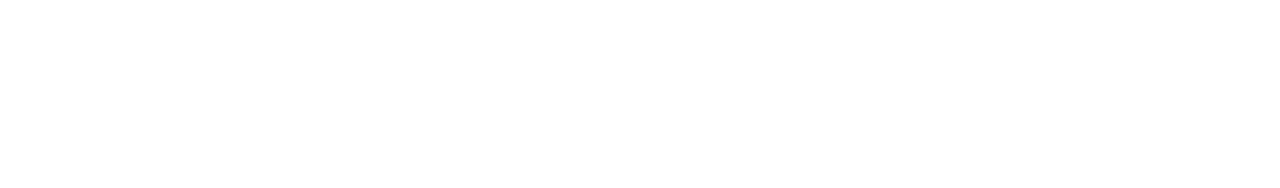
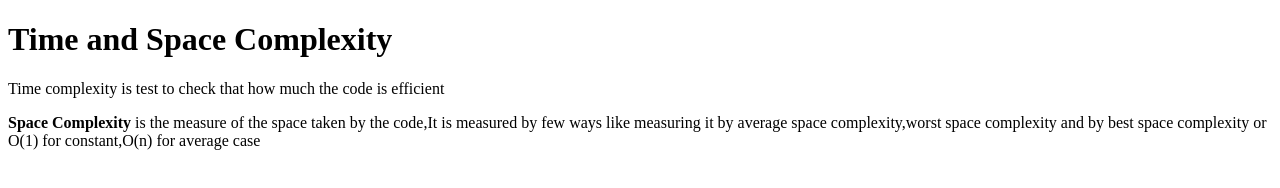
Before and after one commit to acciojob/time-and-space-complexity-Tusharahuja14, a website: page main.html in a window 1280 px wide. Drawn offline with Linux system fonts and the light colour scheme.

Commit message:
created a submission

```diff
--- a/main.html
+++ b/main.html
@@ -7,8 +7,9 @@
 </head>
 
 <body>
-	<!-- the entire body must be written by student -->
-    <script type="text/javascript" src="./script.js">
+<h1>Time and Space Complexity</h1>
+	<p>Time complexity is test to check that how much the code is efficient</p>
+	<p><b>Space Complexity </b> is the measure of the space taken by the code,It is measured by few ways like measuring it by average space complexity,worst space complexity and by best space complexity or O(1) for constant,O(n) for average case </p>
 </script>
 
 </body>
```
